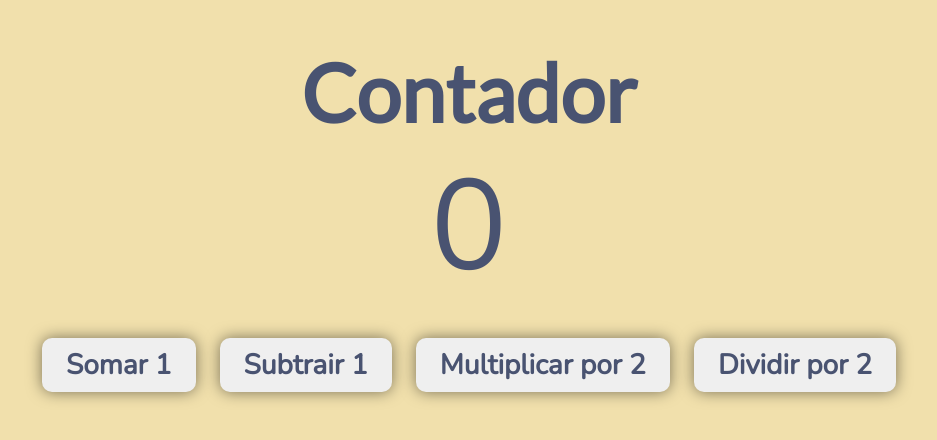
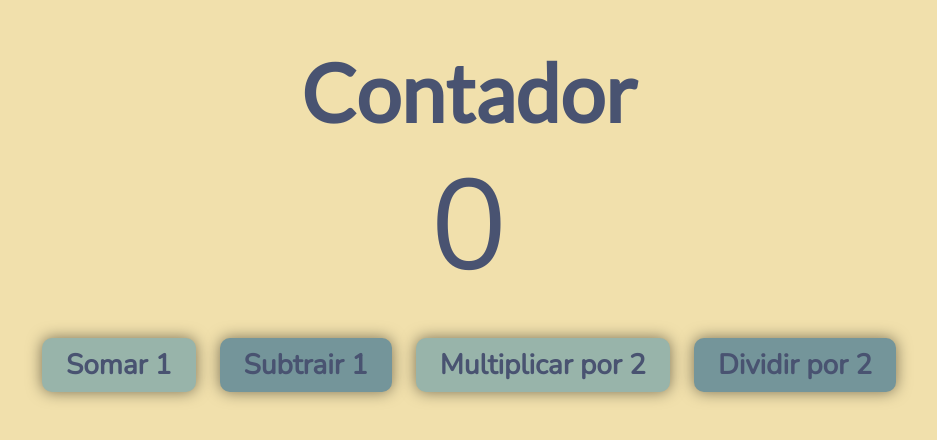
Before and after one commit to LessaApolinario/estado, a React (Create React App) app: page / in a window 1280 px wide. Shown: the part 182-622 px from the top of the page, without its empty margins (171-1108 px from the left). Built offline with nearby package versions, Linux system fonts and the light colour scheme.

Commit message:
Add background to all buttons

```diff
--- a/src/ui/styles/components/Button.css
+++ b/src/ui/styles/components/Button.css
@@ -15,3 +15,11 @@ button.btn {
 button.btn:not(:first-child) {
   margin-left: 1.5rem;
 }
+
+button.btn:nth-of-type(odd) {
+  background-color: #98B4AA;
+}
+
+button.btn:nth-of-type(even) {
+  background-color: #74959A;
+}
```
